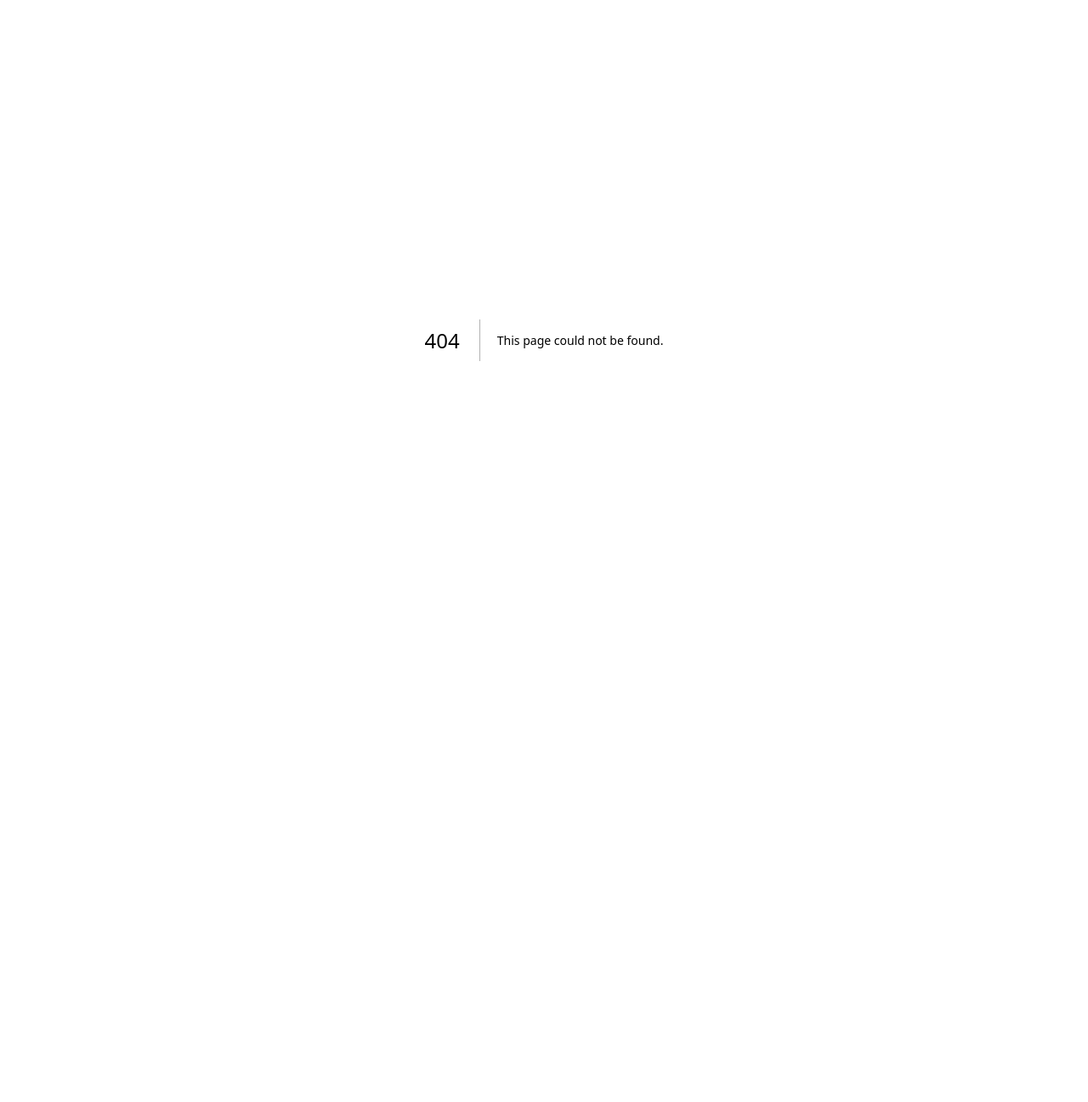
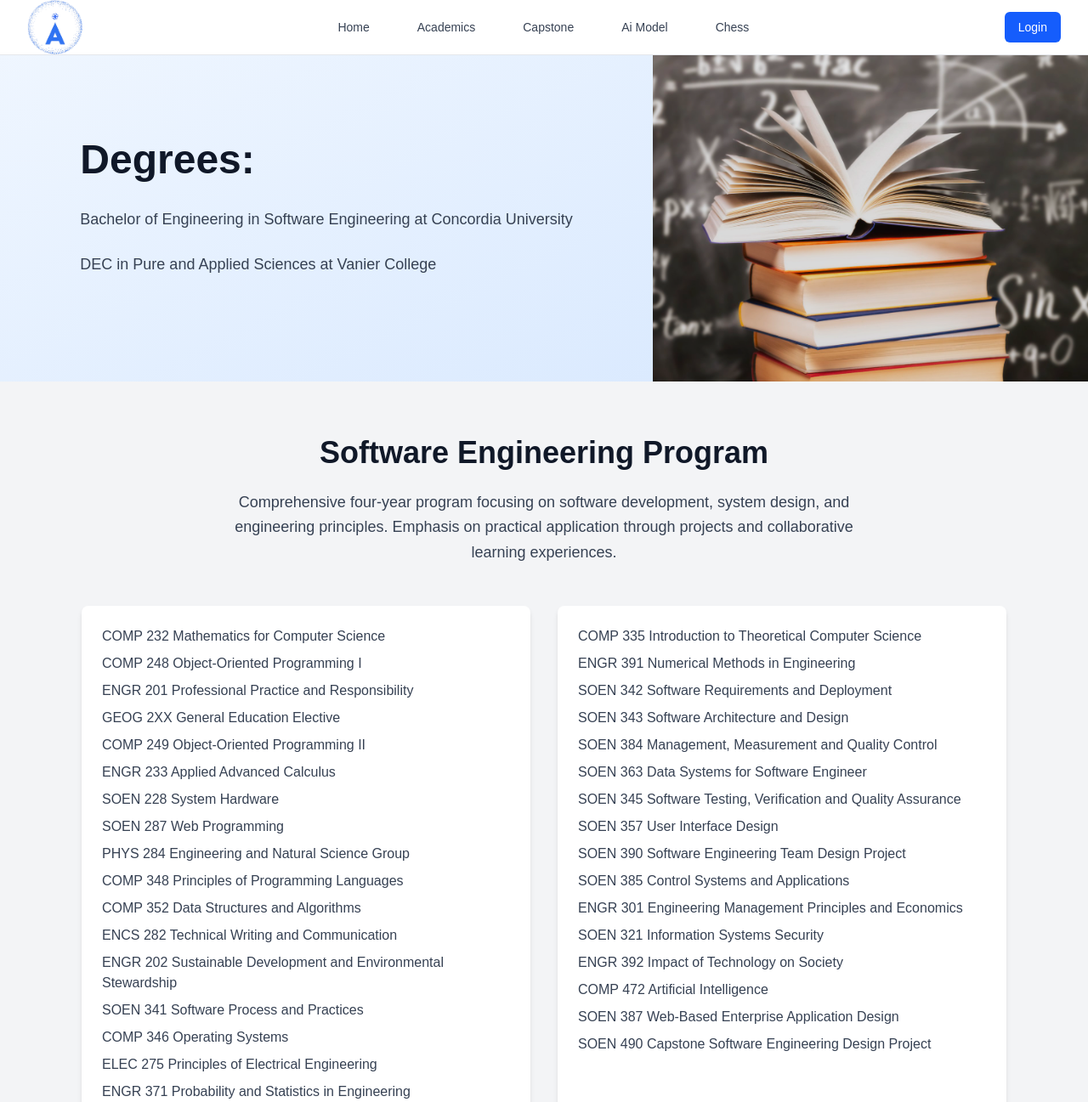
Before and after one commit to AshiswhoIam/WebDevPersonal, a Next.js app in the folder webdevtypescript/: page /Academics in a window 1280 px wide. Before the commit this address had no page. Shown: the top 1297 px of the page at 85% size. Before the commit the page ends 800 px from the top, so only its background shows below. Built offline with nearby package versions, Linux system fonts and the light colour scheme.

Commit message:
Academics page more soon

```diff
--- /dev/null
+++ b/webdevtypescript/src/app/Academics/page.tsx
@@ -0,0 +1,164 @@
+import React from 'react';
+import Header from '../Components/header';
+import Footer from '../Components/footer';
+
+const Academics: React.FC = () => {
+  return (
+    <div className="min-h-screen flex flex-col">
+      {/* Header */}
+      <Header />
+
+      {/* Main Content */}
+      <main className="flex-1">
+        {/* First Section - 60/40 Split */}
+        <section className="h-96 flex">
+          {/* Left Side - 60% Text Content */}
+          <div className="w-3/5 bg-gradient-to-br from-blue-50 to-blue-100 flex items-center justify-center p-8">
+            <div className="max-w-2xl">
+              <h6 className="text-4xl md:text-5xl font-bold text-gray-900 mb-8">
+                Degrees:
+              </h6>
+              <p className="text-lg text-gray-700 mb-6 leading-relaxed">
+                Bachelor of Engineering in Software Engineering at Concordia University
+              </p>
+              <p className="text-lg text-gray-700 mb-6 leading-relaxed">
+                DEC in Pure and Applied Sciences at Vanier College
+              </p>
+            </div>
+          </div>
+
+          {/* Right Side 40% Background Image */}
+          <div className="w-2/5 relative overflow-hidden">
+            <img
+              src="/Acad.png"
+              alt="Academic Background"
+              className="w-full h-full object-cover"
+            />
+            {/* Optional overlay for visual effect */}
+            <div className="absolute inset-0 bg-black/10"></div>
+          </div>
+        </section>
+        {/* Section 2 Academic Details */}
+        <section className="py-16 bg-gray-100">
+          <div className="max-w-6xl mx-auto px-4 sm:px-6 lg:px-8">
+            {/* Name */}
+            <h2 className="text-3xl md:text-4xl font-bold text-center text-gray-900 mb-6">
+              Software Engineering Program
+            </h2>
+
+            {/* Description */}
+            <p className="text-lg text-gray-700 text-center mb-12 max-w-3xl mx-auto leading-relaxed">
+              Comprehensive four-year program focusing on software development, system design,
+              and engineering principles. Emphasis on practical application through projects
+              and collaborative learning experiences.
+            </p>
+
+            {/* Two Columns */}
+            <div className="grid grid-cols-1 md:grid-cols-2 gap-8 mb-12">
+              {/* Left Column */}
+              <div className="bg-white rounded-lg p-6 shadow-md">
+
+                <div className="space-y-2">
+                  <p className="text-gray-700">COMP 232 Mathematics for Computer Science</p>
+                  <p className="text-gray-700">COMP 248 Object-Oriented Programming I</p>
+                  <p className="text-gray-700">ENGR 201 Professional Practice and Responsibility</p>
+                  <p className="text-gray-700">GEOG 2XX General Education Elective  </p>
+                  <p className="text-gray-700">COMP 249 Object-Oriented Programming II</p>
+                  <p className="text-gray-700">ENGR 233 Applied Advanced Calculus </p>
+                  <p className="text-gray-700">SOEN 228 System Hardware </p>
+                  <p className="text-gray-700">SOEN 287 Web Programming</p>
+                  <p className="text-gray-700">PHYS 284 Engineering and Natural Science Group</p>
+                  <p className="text-gray-700">COMP 348 Principles of Programming Languages </p>
+                  <p className="text-gray-700">COMP 352 Data Structures and Algorithms </p>
+                  <p className="text-gray-700">ENCS 282 Technical Writing and Communication</p>
+                  <p className="text-gray-700">ENGR 202 Sustainable Development and Environmental Stewardship</p>
+                  <p className="text-gray-700">SOEN 341 Software Process and Practices </p>
+                  <p className="text-gray-700">COMP 346 Operating Systems</p>
+                  <p className="text-gray-700">ELEC 275 Principles of Electrical Engineering</p>
+                  <p className="text-gray-700">ENGR 371 Probability and Statistics in Engineering</p>
+                  <p className="text-gray-700">SOEN 331 Formal Methods for Software Engineering</p>
+                  <p className="text-gray-700">COMP 345 Advanced Program Design with C++</p>
+                </div>
+              </div>
+
+              {/* Right Column */}
+              <div className="bg-white rounded-lg p-6 shadow-md">
+
+                <div className="space-y-2">
+                  <p className="text-gray-700">COMP 335 Introduction to Theoretical Computer Science</p>
+                  <p className="text-gray-700">ENGR 391 Numerical Methods in Engineering</p>
+                  <p className="text-gray-700">SOEN 342 Software Requirements and Deployment</p>
+                  <p className="text-gray-700">SOEN 343 Software Architecture and Design </p>
+                  <p className="text-gray-700">SOEN 384 Management, Measurement and Quality Control </p>
+                  <p className="text-gray-700">SOEN 363 Data Systems for Software Engineer</p>
+                  <p className="text-gray-700">SOEN 345 Software Testing, Verification and Quality Assurance</p>
+                  <p className="text-gray-700">SOEN 357 User Interface Design</p>
+                  <p className="text-gray-700">SOEN 390 Software Engineering Team Design Project</p>
+                  <p className="text-gray-700">SOEN 385 Control Systems and Applications </p>
+                  <p className="text-gray-700">ENGR 301 Engineering Management Principles and Economics  </p>
+                  <p className="text-gray-700">SOEN 321 Information Systems Security  </p>
+                  <p className="text-gray-700">ENGR 392 Impact of Technology on Society </p>
+                  <p className="text-gray-700">COMP 472 Artificial Intelligence </p>
+                  <p className="text-gray-700">SOEN 387 Web‑Based Enterprise Application Design </p>
+                  <p className="text-gray-700">SOEN 490 Capstone Software Engineering Design Project  </p>
+                </div>
+              </div>
+            </div>
+
+            {/* Skills Section */}
+            <div className="text-center">
+              <h3 className="text-2xl font-bold text-gray-900 mb-6">Technical Skills Acquired</h3>
+              <p className="text-lg text-gray-700 max-w-4xl mx-auto leading-relaxed">
+                Through rigorous coursework and hands-on projects, I have developed proficiency in
+                multiple programming languages including Java, Python, JavaScript, C++, and TypeScript.
+                Additionally, I have gained experience with frameworks like React, Next.js, Spring Boot,
+                and various database technologies including SQL and NoSQL systems.
+              </p>
+            </div>
+          </div>
+        </section>
+        {/* Section 3 */}
+        <section className="relative py-16 bg-[url('/AcadS3.png')] bg-cover bg-center bg-no-repeat">
+          {/* overlay for better text readability */}
+          <div className="absolute inset-0 bg-black/30"></div>
+
+          <div className="relative z-10 max-w-6xl mx-auto px-4 sm:px-6 lg:px-8">
+            {/* Top Middle Text */}
+            <h2 className="text-3xl md:text-4xl font-bold text-center text-white mb-12">
+              Academic Projects
+            </h2>
+
+            {/* 4 Rectangles at Center - 2 per row */}
+            <div className="grid grid-cols-1 md:grid-cols-2 gap-6 max-w-4xl mx-auto">
+              {/* Rectangle 1 */}
+              <div className="bg-white/90 backdrop-blur-sm rounded-lg p-6 text-center shadow-lg">
+
+                <p className="text-gray-700 font-medium">SQL</p>
+              </div>
+
+              {/* Rectangle 2 */}
+              <div className="bg-white/90 backdrop-blur-sm rounded-lg p-6 text-center shadow-lg">
+                <p className="text-gray-700 font-medium">Capstone</p>
+              </div>
+
+              {/* Rectangle 3 */}
+              <div className="bg-white/90 backdrop-blur-sm rounded-lg p-6 text-center shadow-lg">
+                <p className="text-gray-700 font-medium">JAVA</p>
+              </div>
+
+              {/* Rectangle 4 */}
+              <div className="bg-white/90 backdrop-blur-sm rounded-lg p-6 text-center shadow-lg">
+                <p className="text-gray-700 font-medium">AiDevelopment</p>
+              </div>
+            </div>
+          </div>
+        </section>
+      </main>
+
+      {/* Footer */}
+      <Footer />
+    </div>
+  );
+};
+
+export default Academics;
--- a/webdevtypescript/src/app/Components/footer.tsx
+++ b/webdevtypescript/src/app/Components/footer.tsx
@@ -61,12 +61,12 @@
                 </Link>
               </li>
               <li>
-                <Link href="/academics" className="text-gray-300 hover:text-white transition-colors">
+                <Link href="/Academics" className="text-gray-300 hover:text-white transition-colors">
                   Academics
                 </Link>
               </li>
               <li>
-                <Link href="/capstone" className="text-gray-300 hover:text-white transition-colors">
+                <Link href="/Capstone" className="text-gray-300 hover:text-white transition-colors">
                   Capstone
                 </Link>
               </li>
--- a/webdevtypescript/src/app/Components/header.tsx
+++ b/webdevtypescript/src/app/Components/header.tsx
@@ -44,10 +44,10 @@
             <Link href="/" className="text-gray-700 hover:text-gray-900 px-3 py-2 rounded-md text-sm font-medium transition-colors">
               Home
             </Link>
-            <Link href="/academics" className="text-gray-700 hover:text-gray-900 px-3 py-2 rounded-md text-sm font-medium transition-colors">
+            <Link href="/Academics" className="text-gray-700 hover:text-gray-900 px-3 py-2 rounded-md text-sm font-medium transition-colors">
               Academics
             </Link>
-            <Link href="/capstone" className="text-gray-700 hover:text-gray-900 px-3 py-2 rounded-md text-sm font-medium transition-colors">
+            <Link href="/Capstone" className="text-gray-700 hover:text-gray-900 px-3 py-2 rounded-md text-sm font-medium transition-colors">
               Capstone
             </Link>
             <Link href="/ai" className="text-gray-700 hover:text-gray-900 px-3 py-2 rounded-md text-sm font-medium transition-colors">
@@ -98,10 +98,10 @@
             <Link href="/" className="text-gray-700 hover:text-gray-900 block px-3 py-2 rounded-md text-base font-medium" onClick={() => setIsMenuOpen(false)}>
               Home
             </Link>
-            <Link href="/academics" className="text-gray-700 hover:text-gray-900 block px-3 py-2 rounded-md text-base font-medium" onClick={() => setIsMenuOpen(false)}>
+            <Link href="/Academics" className="text-gray-700 hover:text-gray-900 block px-3 py-2 rounded-md text-base font-medium" onClick={() => setIsMenuOpen(false)}>
               Academics
             </Link>
-            <Link href="/capstone" className="text-gray-700 hover:text-gray-900 block px-3 py-2 rounded-md text-base font-medium" onClick={() => setIsMenuOpen(false)}>
+            <Link href="/Capstone" className="text-gray-700 hover:text-gray-900 block px-3 py-2 rounded-md text-base font-medium" onClick={() => setIsMenuOpen(false)}>
               Capstone
             </Link>
             <Link href="/ai" className="text-gray-700 hover:text-gray-900 block px-3 py-2 rounded-md text-base font-medium" onClick={() => setIsMenuOpen(false)}>
```
Also changed, not shown: webdevtypescript/public/Acad.png (added), webdevtypescript/public/AcadS3.png (added).
